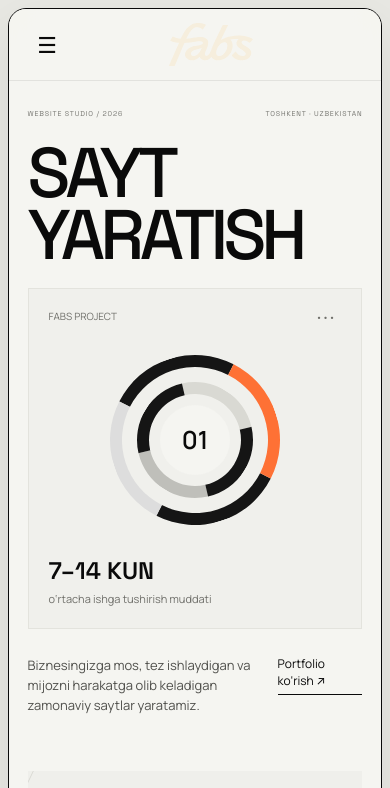
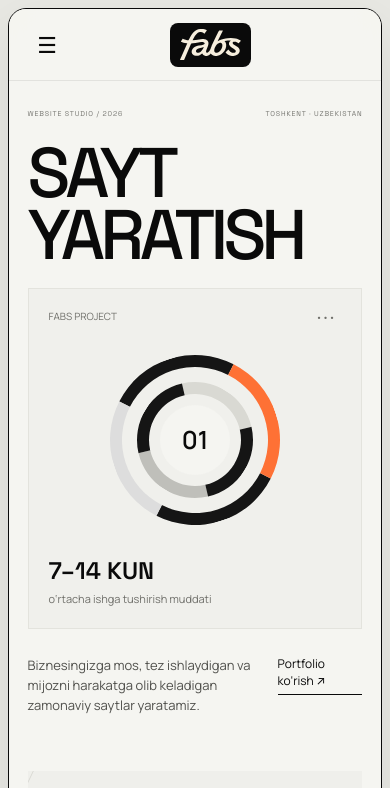
Before and after one commit to Kamoliddin9805/Creator_sites, a plain HTML site: page index.html in a window 390 px wide. Shown: the top 788 px of the page. Drawn offline with Linux system fonts and the light colour scheme.

Commit message:
Use Fabs logo in site header footer and favicon

```diff
--- a/index.html
+++ b/index.html
@@ -13,10 +13,36 @@
   <link href="https://fonts.googleapis.com/css2?family=Caveat:wght@600&family=Manrope:wght@400;500;600;700&family=Space+Grotesk:wght@400;500;600&display=swap" rel="stylesheet" />
   <link rel="stylesheet" href="styles.css" />
   <style>
-    .brand-logo{display:inline-flex;align-items:center;justify-content:center;line-height:0;transform:none!important}
-    .brand-logo img{display:block;width:auto;height:56px;object-fit:contain}
-    .footer-brand.brand-logo img{height:42px}
-    @media(max-width:720px){.brand-logo img{height:44px}.footer-brand.brand-logo img{height:34px}}
+    .brand-logo {
+      display: inline-flex;
+      align-items: center;
+      justify-content: center;
+      line-height: 0;
+      background: #0a0a0a;
+      padding: 8px 14px;
+      border-radius: 10px;
+      transform: none;
+    }
+    .brand-logo img {
+      display: block;
+      width: auto;
+      height: 38px;
+      object-fit: contain;
+    }
+    .footer-brand.brand-logo {
+      width: fit-content;
+    }
+    .footer-brand.brand-logo img {
+      height: 34px;
+    }
+    @media (max-width: 720px) {
+      .brand-logo {
+        padding: 6px 10px;
+        border-radius: 8px;
+      }
+      .brand-logo img { height: 32px; }
+      .footer-brand.brand-logo img { height: 30px; }
+    }
   </style>
 </head>
 <body>
```
